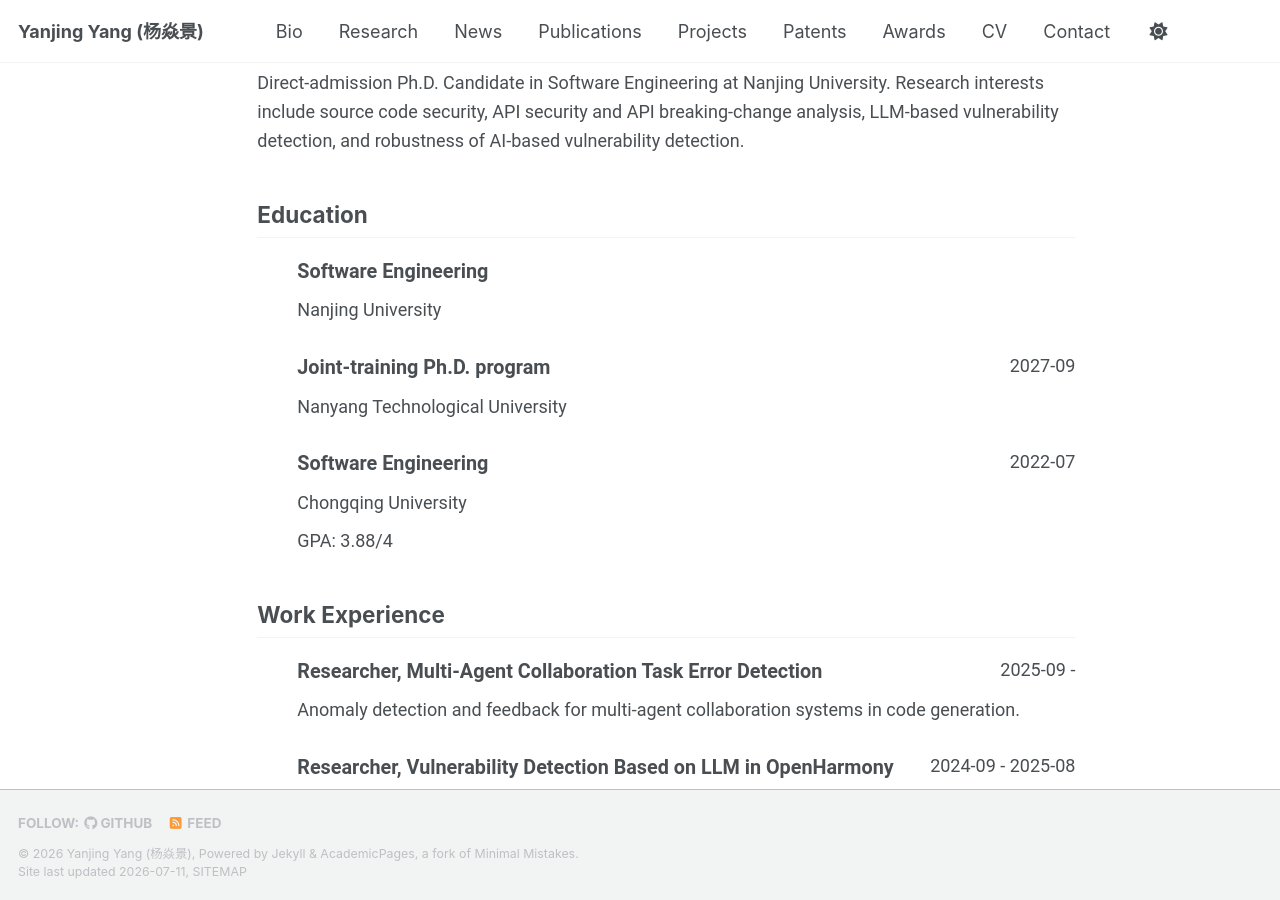
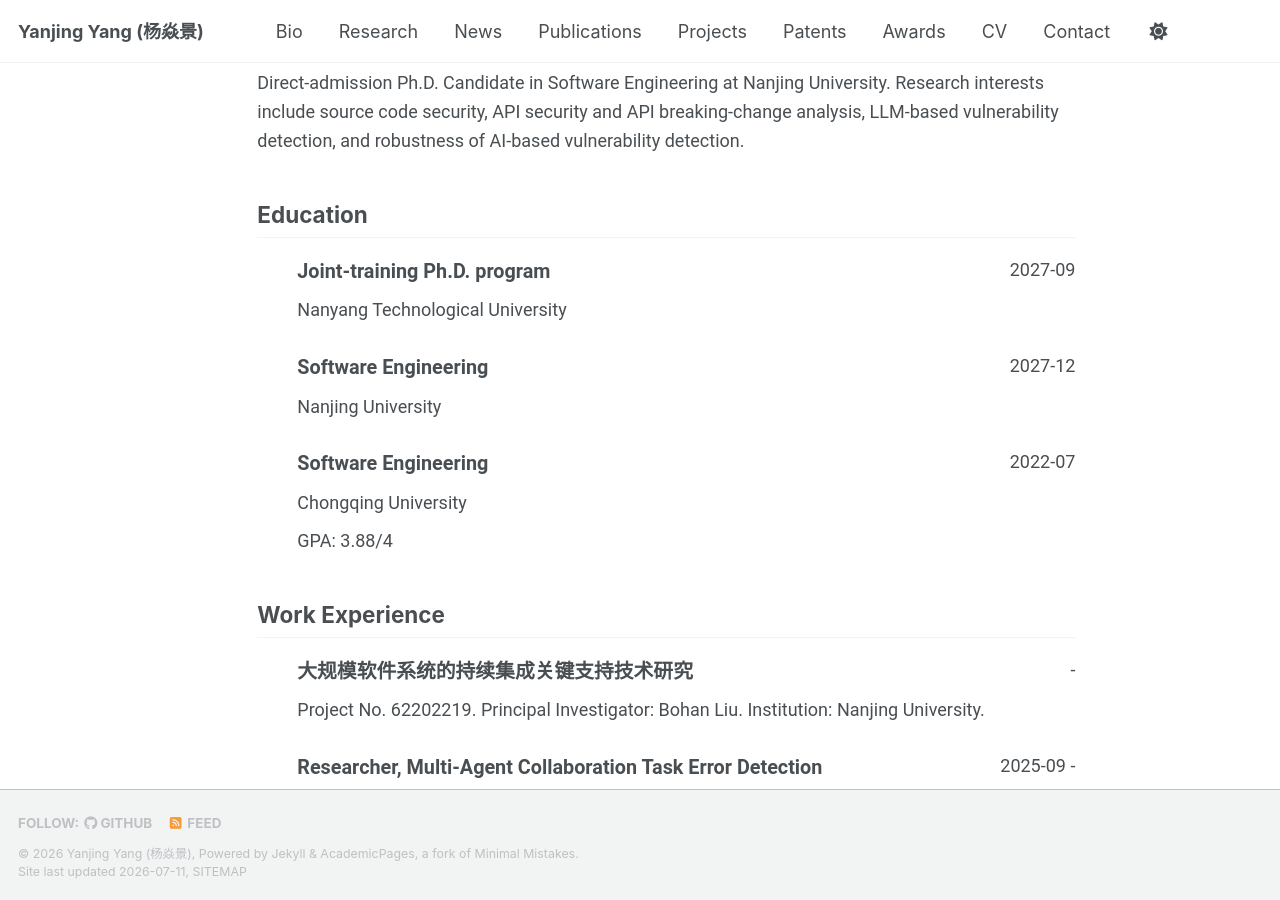
Before and after one commit to Yang-Yanjing/Yang-Yanjing.github.io, a Jekyll site: the page built from _pages/cv-json.md, in a window 1280 px wide and 900 px high, scrolled down 377 px. Built offline with Jekyll 4.4.1, drawn with Linux system fonts in a browser that asks for light colours; a style sheet for code colours, icons or effects is not loaded.

Commit message:
Update education and research projects

```diff
--- a/_data/cv.json
+++ b/_data/cv.json
@@ -27,6 +27,13 @@
   },
   "work": [
     {
+      "name": "National Natural Science Foundation of China",
+      "position": "大规模软件系统的持续集成关键支持技术研究",
+      "startDate": "",
+      "endDate": "",
+      "summary": "Project No. 62202219. Principal Investigator: Bohan Liu. Institution: Nanjing University."
+    },
+    {
       "name": "CCF Populus Grove Project",
       "position": "Researcher, Multi-Agent Collaboration Task Error Detection",
       "startDate": "2025-09",
@@ -50,20 +57,20 @@
   ],
   "education": [
     {
-      "institution": "Nanjing University",
-      "area": "Software Engineering",
-      "studyType": "Direct-admission Ph.D. Candidate",
-      "startDate": "2022-09",
-      "endDate": "",
-      "gpa": null,
-      "courses": []
-    },
-    {
       "institution": "Nanyang Technological University",
       "area": "Joint-training Ph.D. program",
       "studyType": "CSC-funded joint-training Ph.D. Candidate",
       "startDate": "2026-09",
       "endDate": "2027-09",
+      "gpa": null,
+      "courses": []
+    },
+    {
+      "institution": "Nanjing University",
+      "area": "Software Engineering",
+      "studyType": "Direct-admission Ph.D. Candidate",
+      "startDate": "2022-09",
+      "endDate": "2027-12",
       "gpa": null,
       "courses": []
     },
--- a/_pages/cv.md
+++ b/_pages/cv.md
@@ -11,15 +11,18 @@ redirect_from:
 
 Education
 ======
-* Direct-admission Ph.D. Candidate in Software Engineering, Nanjing University, Sep. 2022 - Present
+* CSC-funded joint-training Ph.D. Candidate, Nanyang Technological University, Singapore, Sep. 2026 - Sep. 2027
+* Direct-admission Ph.D. Candidate in Software Engineering, Nanjing University, Sep. 2022 - Dec. 2027 (expected)
   * Headmaster Special Scholarship
   * State Key Laboratory of New Technology of Computer Software
-* CSC-funded joint-training Ph.D. Candidate, Nanyang Technological University, Singapore, Sep. 2026 - Sep. 2027
 * B.Sc. in Software Engineering, Chongqing University, Sep. 2018 - Jul. 2022
   * Outstanding Undergraduate, GPA 3.88/4
 
 Work experience
 ======
+* National Natural Science Foundation of China, Project No. 62202219: 大规模软件系统的持续集成关键支持技术研究
+  * Principal Investigator: Bohan Liu
+  * Institution: Nanjing University
 * Sep. 2025 - Present: CCF Populus Grove Project, Multi-Agent Collaboration Task Error Detection
 * Sep. 2024 - Aug. 2025: CCF Populus Grove Project, Vulnerability Detection Based on LLM in OpenHarmony
 * Mar. 2024 - Aug. 2024: CCF Populus Grove Project, PaaS API Security Guardrail
```
Also changed, not shown: _pages/about.md (+10 -4 lines).
